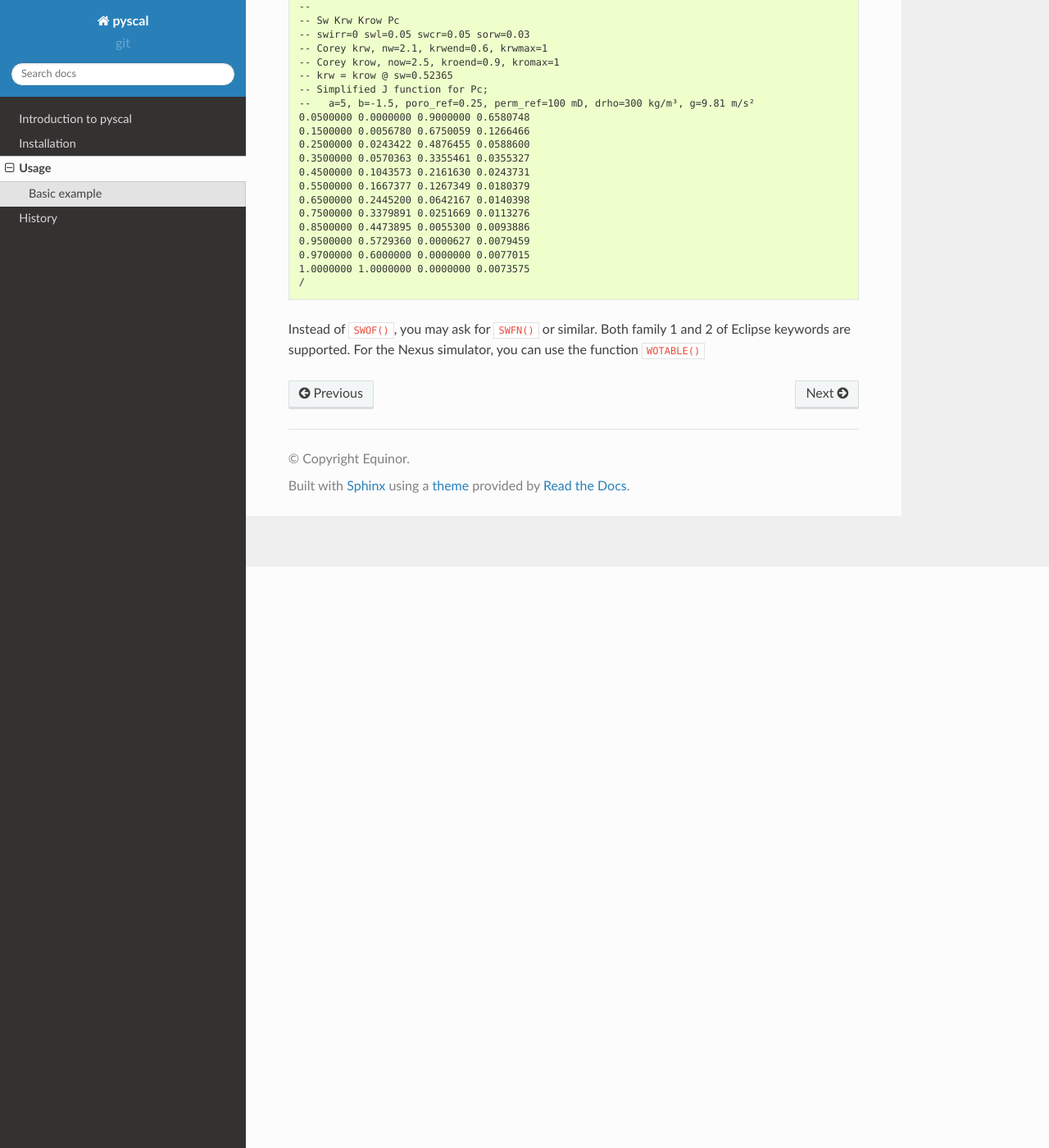
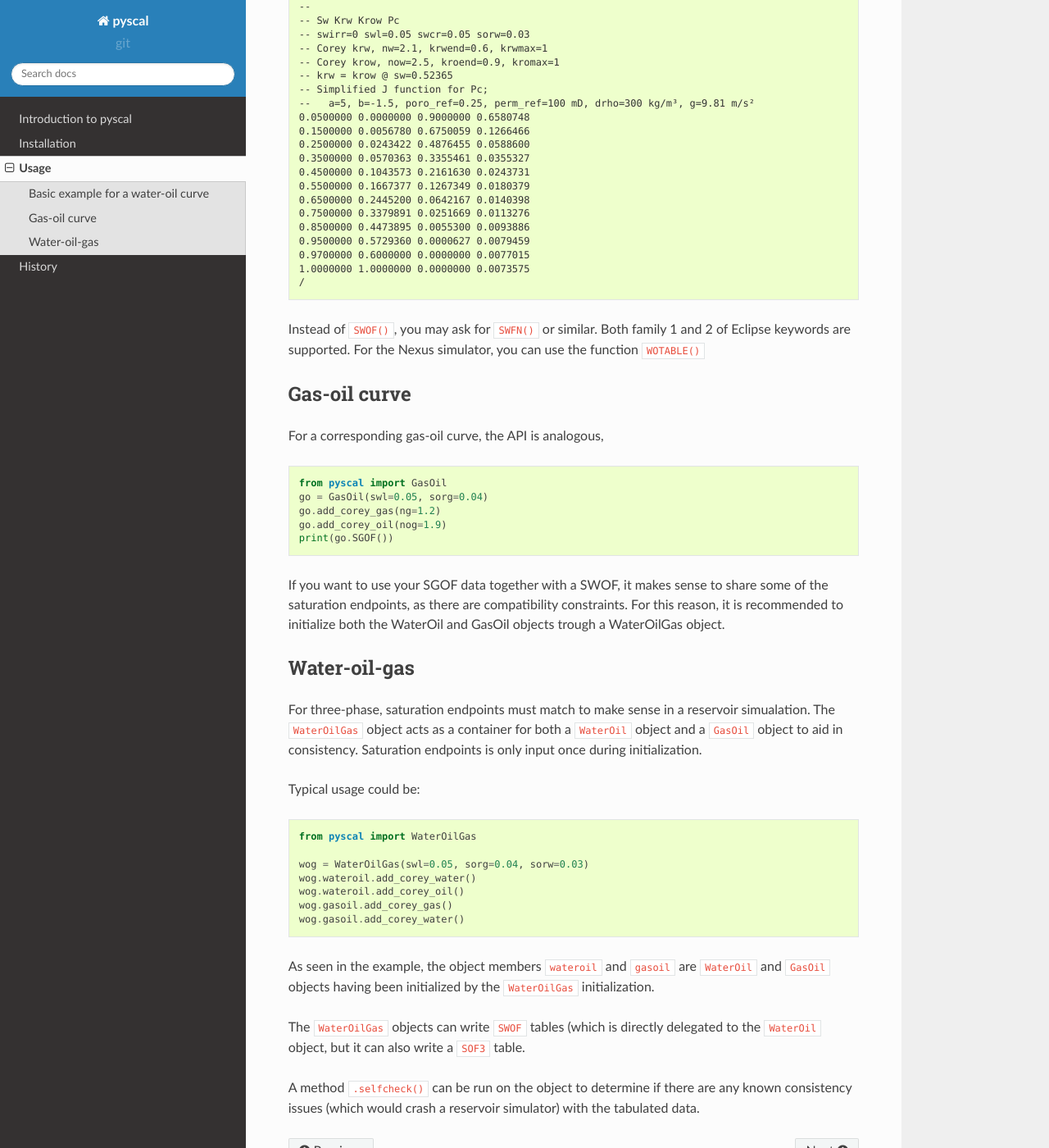
Before and after one commit to equinor/pyscal, a Sphinx documentation site: the page built from docs/usage.rst, in a window 1280 px wide and 1400 px high, scrolled down 709 px. Shown: the whole window at 82% size. Built offline with Sphinx 7.4.7 and the Read the Docs theme 2.0.0, drawn with Linux system fonts in a browser that asks for light colours; pages that are not in the unit, such as notebooks, are missing from menus; some of the changed text lies outside the part shown.

Commit message:
Write docs for GasOil and WaterOilGas

```diff
--- a/docs/usage.rst
+++ b/docs/usage.rst
@@ -5,8 +5,8 @@ Pyscal is meant to be used directly by end users by its Python
 API. Additionally there are end-user scripts where parameter
 collection are inputted through Excel worksheets.
 
-Basic example
--------------
+Basic example for a water-oil curve
+-----------------------------------
 
 To generate SWOF input for Eclipse or flow (OPM) with certain
 saturation endpoints and certain relative permeability endpoints, you
@@ -59,3 +59,49 @@ The output from the code above:
 Instead of ``SWOF()``, you may ask for ``SWFN()`` or similar. Both
 family 1 and 2 of Eclipse keywords are supported.  For the Nexus
 simulator, you can use the function ``WOTABLE()``
+
+Gas-oil curve
+-------------
+
+For a corresponding gas-oil curve, the API is analogous,
+
+.. code-block:: python
+
+    from pyscal import GasOil
+    go = GasOil(swl=0.05, sorg=0.04)
+    go.add_corey_gas(ng=1.2)
+    go.add_corey_oil(nog=1.9)
+    print(go.SGOF())
+
+If you want to use your SGOF data together with a SWOF, it makes sense
+to share some of the saturation endpoints, as there are compatibility constraints.
+For this reason, it is recommended to initialize both the WaterOil and GasOil objects
+trough a WaterOilGas object.
+
+Water-oil-gas
+-------------
+
+For three-phase, saturation endpoints must match to make sense in a reservoir simualation.
+The ``WaterOilGas`` object acts as a container for both a ``WaterOil`` object and a ``GasOil``
+object to aid in consistency. Saturation endpoints is only input once during initialization.
+
+Typical usage could be:
+
+.. code-block:: python
+
+    from pyscal import WaterOilGas
+
+    wog = WaterOilGas(swl=0.05, sorg=0.04, sorw=0.03)
+    wog.wateroil.add_corey_water()
+    wog.wateroil.add_corey_oil()
+    wog.gasoil.add_corey_gas()
+    wog.gasoil.add_corey_water()
+
+As seen in the example, the object members ``wateroil`` and ``gasoil`` are ``WaterOil`` and ``GasOil`` objects
+having been initialized by the ``WaterOilGas`` initialization.
+
+The ``WaterOilGas`` objects can write ``SWOF`` tables (which is directly delegated to the ``WaterOil`` object, but
+it can also write a ``SOF3`` table.
+
+A method ``.selfcheck()`` can be run on the object to determine if there are any known consistency issues (which would
+crash a reservoir simulator) with the tabulated data.
```
